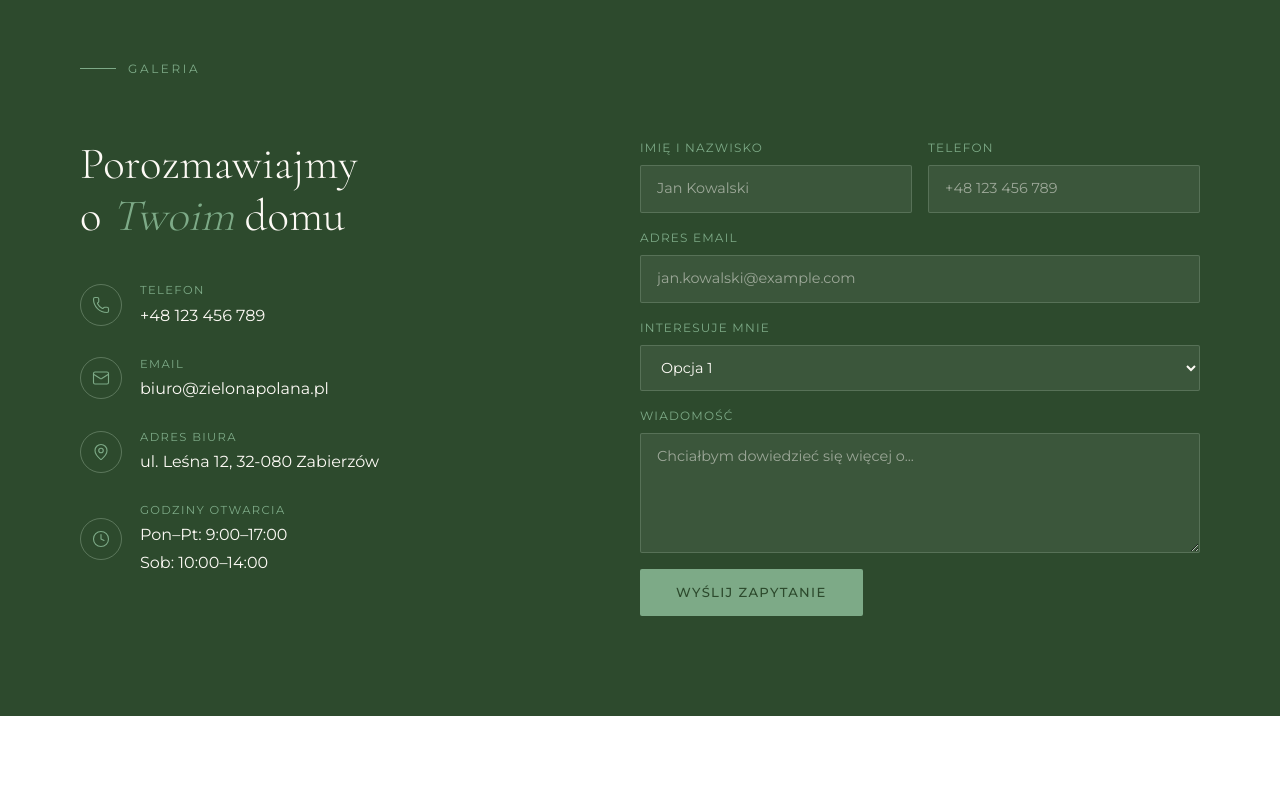
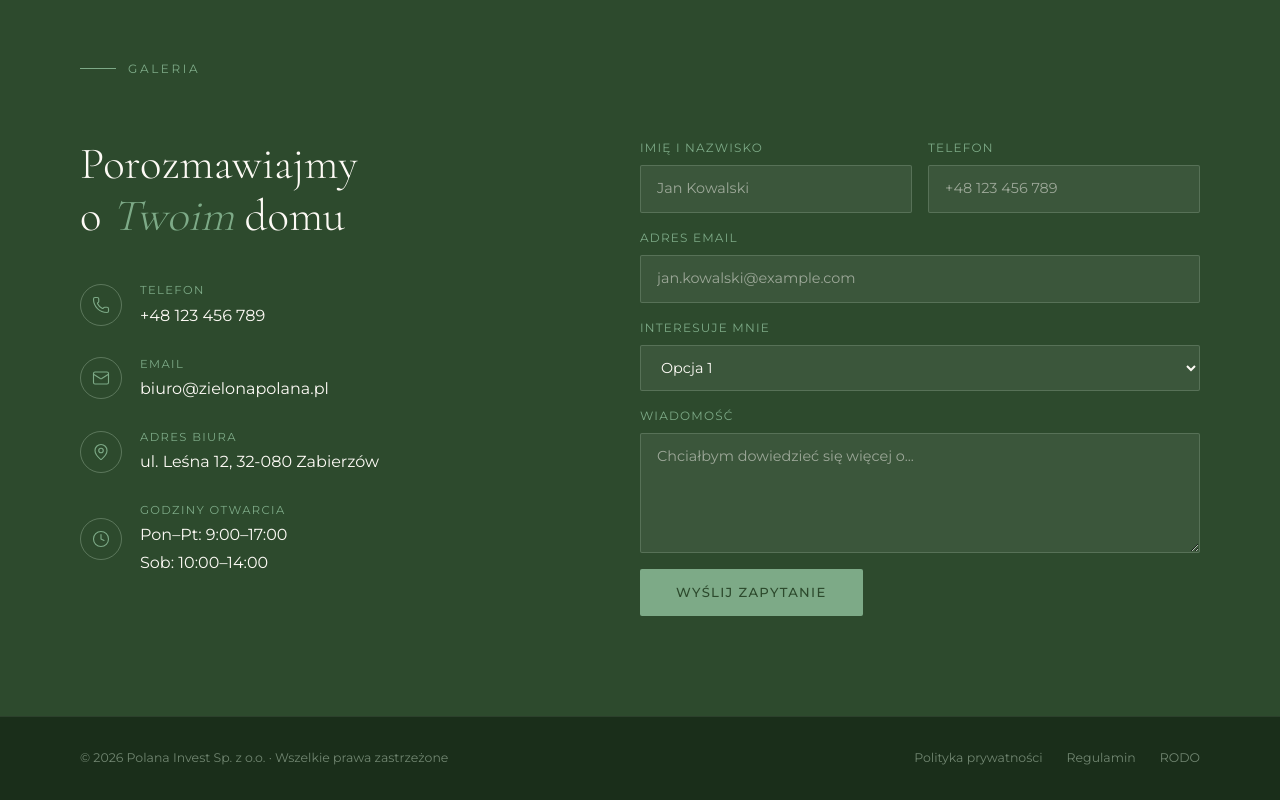
Before and after one commit to ruffaaw/asnyka-website, a Next.js app: page / in a window 1280 px wide. Shown: the part 6360-7160 px from the top of the page. Before the commit the page ends 7076 px from the top, so only its background shows below. Built offline with nearby package versions, Linux system fonts and the light colour scheme.

Commit message:
feat: added footer

```diff
--- /dev/null
+++ b/app/components/layout/Footer.tsx
@@ -0,0 +1,29 @@
+export default function Footer() {
+  return (
+    <footer className="bg-[#1a2e1a] py-8 px-20 flex items-center justify-between border-t border-[rgba(200,221,200,0.1)]">
+      <span className="text-[0.78rem] text-[rgba(200,221,200,0.5)]">
+        © 2026 Polana Invest Sp. z o.o. · Wszelkie prawa zastrzeżone
+      </span>
+      <div className="flex gap-6 text-text-dark">
+        <a
+          href="#"
+          className="text-[0.78rem] text-[rgba(200,221,200,0.5)] no-underline transition-colors duration-200 hover:text-green-light"
+        >
+          Polityka prywatności
+        </a>
+        <a
+          href="#"
+          className="text-[0.78rem] text-[rgba(200,221,200,0.5)] no-underline transition-colors duration-200 hover:text-green-light"
+        >
+          Regulamin
+        </a>
+        <a
+          href="#"
+          className="text-[0.78rem] text-[rgba(200,221,200,0.5)] no-underline transition-colors duration-200 hover:text-green-light"
+        >
+          RODO
+        </a>
+      </div>
+    </footer>
+  );
+}
--- a/app/page.tsx
+++ b/app/page.tsx
@@ -1,3 +1,4 @@
+import Footer from "./components/layout/Footer";
 import Header from "./components/layout/Header";
 import Navbar from "./components/layout/Navbar";
 import AboutDeveloperPage from "./components/sections/AboutDeveloperPage";
@@ -25,6 +26,7 @@ export default function Home() {
         <FinishPage />
         <AboutDeveloperPage />
         <ContactPage />
+        <Footer />
       </main>
     </>
   );
```
